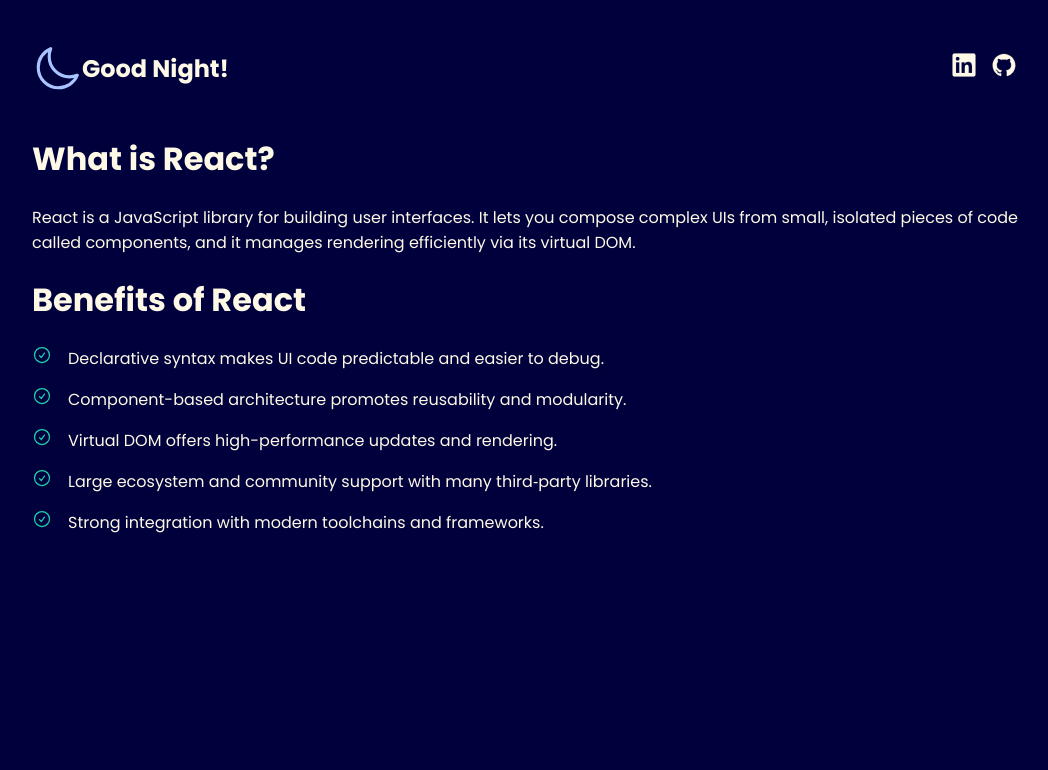
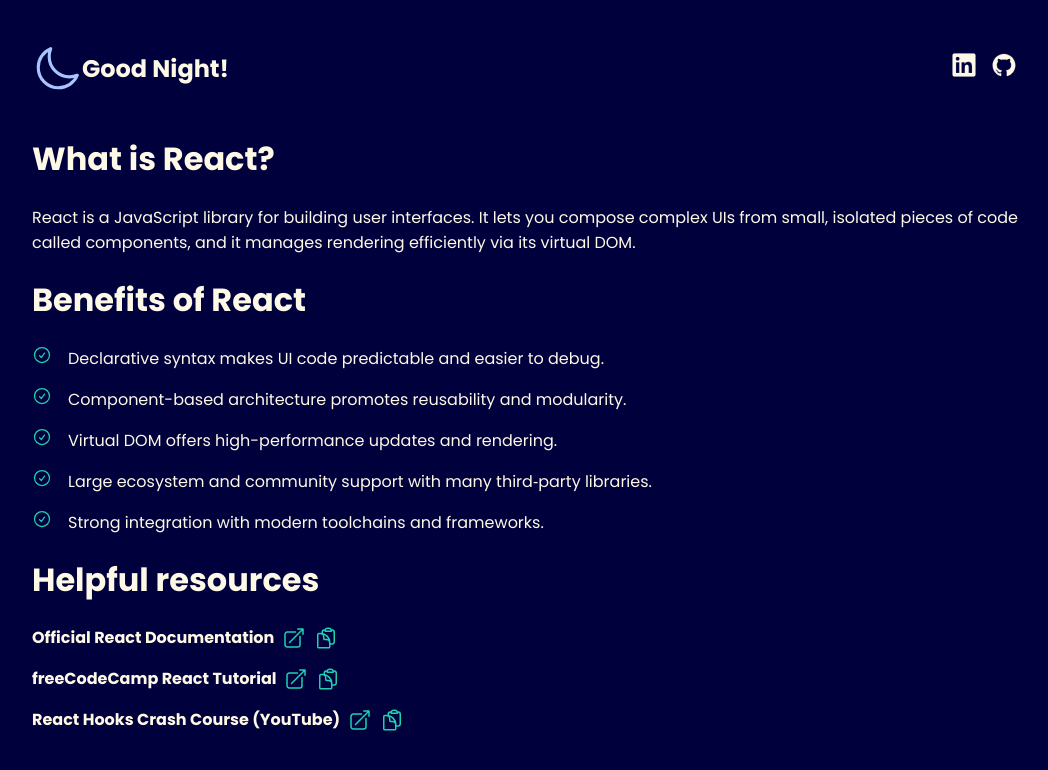
Before and after one commit to Jaylenperez/atlas-react-and-jsx, a React (Vite) app: page / in a window 1280 px wide. Shown: the top 770 px of the page, without its empty margins (108-1156 px from the left). Built offline with nearby package versions, Linux system fonts and the light colour scheme.

Commit message:
Task 3 Helpful Resources, created components for open link and copy link svgs, and made a section for resources for react

```diff
--- a/src/App.jsx
+++ b/src/App.jsx
@@ -1,6 +1,9 @@
 import React from 'react'
 import Header from './components/Header'
 import Section from './components/Section'
+import OpenLink from './components/OpenLink'
+import CopyLink from './components/CopyLink'
+import HelpfulResource from './components/HelpfulResource'
 
 function App() {
   return (
@@ -24,6 +27,21 @@ function App() {
           <li>Strong integration with modern toolchains and frameworks.</li>
         </ul>
       </Section>
+
+      <Section title="Helpful resources">
+        <HelpfulResource
+          label="Official React Documentation"
+          link="https://reactjs.org/docs/getting-started.html"
+        />
+        <HelpfulResource
+          label="freeCodeCamp React Tutorial"
+          link="https://www.freecodecamp.org/learn/front-end-libraries/react/"
+        />
+        <HelpfulResource
+          label="React Hooks Crash Course (YouTube)"
+          link="https://www.youtube.com/watch?v=f687hBjwFcM"
+        />
+      </Section>
     </div>
   )
 }
--- /dev/null
+++ b/src/components/CopyLink.jsx
@@ -0,0 +1,19 @@
+import React from 'react'
+import copyIcon from '../assets/copy.svg'
+
+function CopyLink({ link }) {
+  const handleClick = () => {
+    navigator.clipboard.writeText(link)
+  }
+
+  return (
+    <img
+      className="copy"
+      src={copyIcon}
+      alt="Copy Link"
+      onClick={handleClick}
+    />
+  )
+}
+
+export default CopyLink
--- /dev/null
+++ b/src/components/HelpfulResource.jsx
@@ -0,0 +1,15 @@
+import React from 'react'
+import OpenLink from './OpenLink'
+import CopyLink from './CopyLink'
+
+function HelpfulResource({ link, label }) {
+  return (
+    <div className="helpful-resource">
+      {label}
+      <OpenLink link={link} />
+      <CopyLink link={link} />
+    </div>
+  )
+}
+
+export default HelpfulResource
--- /dev/null
+++ b/src/components/OpenLink.jsx
@@ -0,0 +1,12 @@
+import React from 'react'
+import openIcon from '../assets/open.svg'
+
+function OpenLink({ link }) {
+  return (
+    <a href={link} target="_blank" rel="noopener noreferrer">
+      <img src={openIcon} alt="Open Link" />
+    </a>
+  )
+}
+
+export default OpenLink
```
